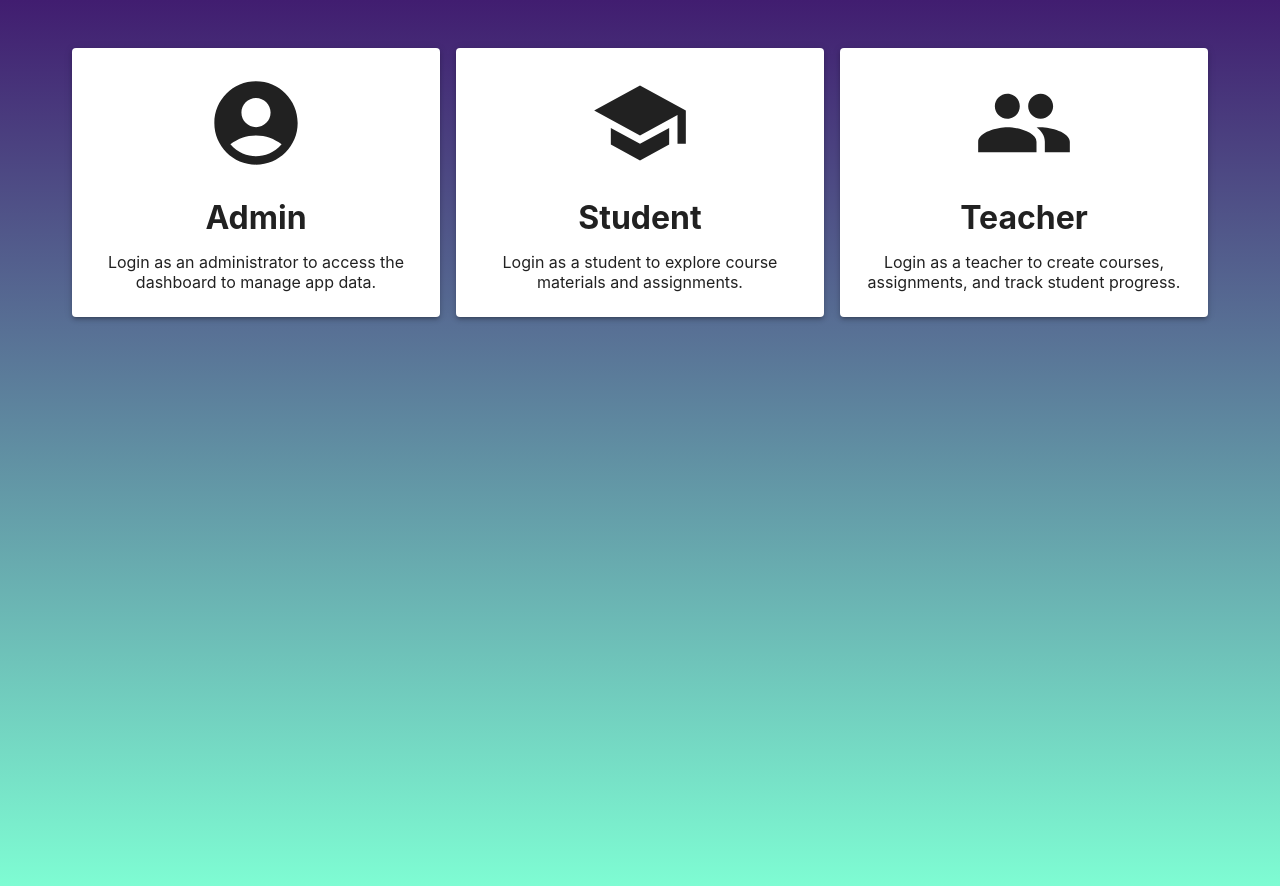
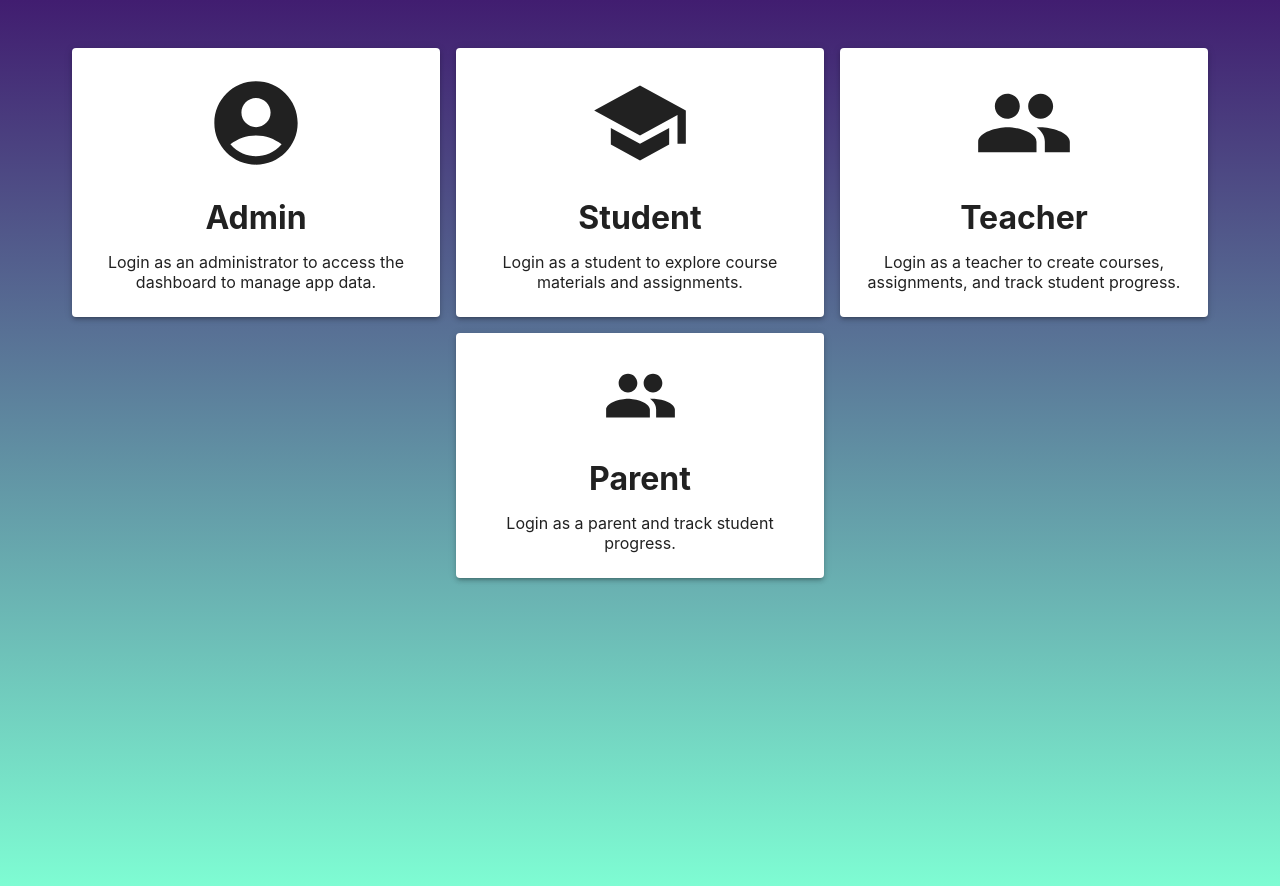
Before and after one commit to potdukhe12/LMS-Application, a React (Create React App) app in the folder LMS-App/frontend/: page /choose in a window 1280 px wide. Shown: the top 886 px of the page. Built offline with nearby package versions, Linux system fonts and the light colour scheme; the HTML template or start-up script is replaced by a standard one.

Commit message:
Admin Dashboard

```diff
--- a/LMS-App/frontend/src/pages/ChooseUser.js
+++ b/LMS-App/frontend/src/pages/ChooseUser.js
@@ -78,6 +78,19 @@ const ChooseUser = () => {
               </div>
             </StyledPaper>
           </Grid>
+          <Grid item xs={12} sm={6} md={4}>
+            <StyledPaper elevation={3}>
+              <div onClick={() => navigateHandler("Parent")}>
+                <Box mb={2}>
+                  <Group style={{ fontSize: 75 }} />
+                </Box>
+                <StyledTypography>
+                  Parent
+                </StyledTypography>
+                Login as a parent and track student progress.
+              </div>
+            </StyledPaper>
+          </Grid>
         </Grid>
       </Container>
       <Backdrop
--- a/LMS-App/frontend/src/pages/admin/AdminDashboard.js
+++ b/LMS-App/frontend/src/pages/admin/AdminDashboard.js
@@ -42,8 +42,6 @@ import ShowTeachers from './teacherRelated/ShowTeachers';
 import ShowClasses from './classRelated/ShowClasses';
 import AccountMenu from '../../components/AccountMenu';
 import Logout from '../Logout';
-import { ListItemButton, ListItemIcon, ListItemText, ListSubheader } from '@mui/material';
-import { Link } from 'react-router-dom';
 
 const AdminDashboard = () => {
     const [open, setOpen] = useState(window.innerWidth >= 600);
@@ -75,7 +73,7 @@ const AdminDashboard = () => {
                             variant="h6"
                             color="inherit"
                             noWrap
-                            sx={{ flexGrow: 1 }}
+                            sx={{ flexGrow: 1, fontWeight: 'bold' }}
                         >
                             Admin Dashboard
                         </Typography>
@@ -83,18 +81,17 @@ const AdminDashboard = () => {
                     </Toolbar>
                 </AppBar>
                 <Drawer variant="permanent" open={open} sx={open ? styles.drawerStyled : styles.hideDrawer}>
-                    <Toolbar sx={styles.toolBarStyled} style={{backgroundColor:"#097969"}} onClick={toggleDrawer}>
+                    <Toolbar sx={styles.toolBarStyled} style={{backgroundColor:"#088F8F"}} onClick={toggleDrawer}>
                         <Typography
                             component="h1"
                             variant="h6"
                             color="white"
                             noWrap
-                            sx={{ flexGrow: 1 }}
+                            sx={{ flexGrow: 1, marginLeft: '14px', fontWeight: 'bold' }}
                         >
                             Menu
                         </Typography>
-                        <IconButton
-                            onClick={toggleDrawer}>
+                        <IconButton onClick={toggleDrawer}>
                             <ChevronLeftIcon sx={{ color: 'white' }} />
                         </IconButton>
                     </Toolbar>
```
